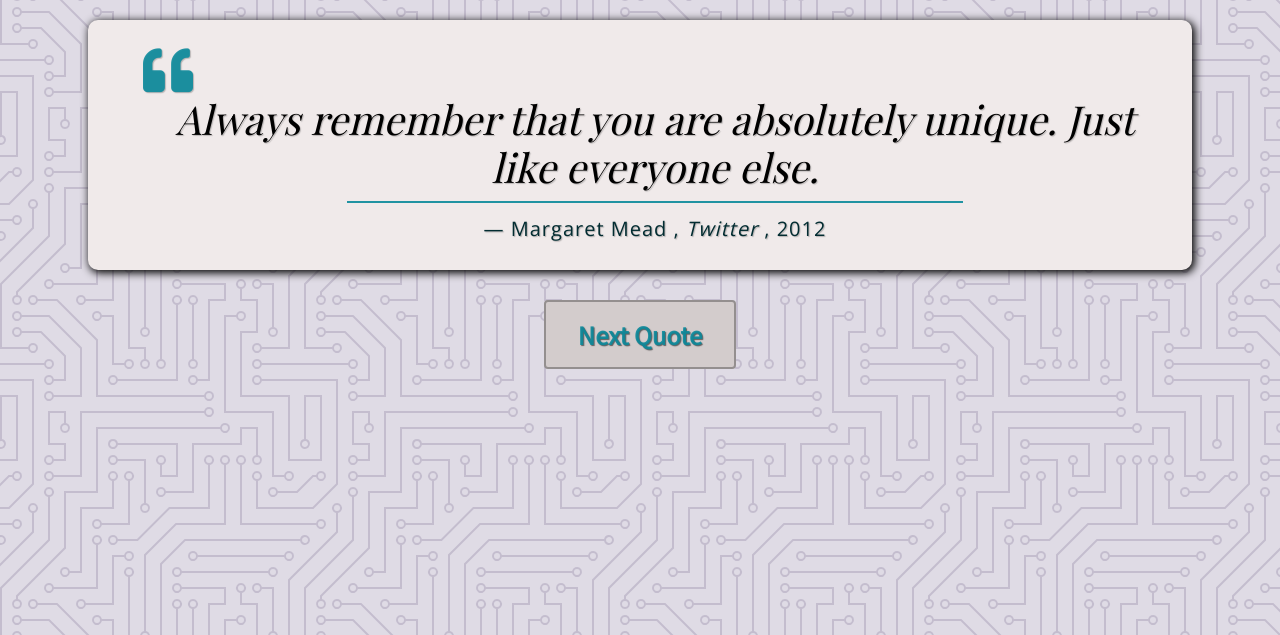
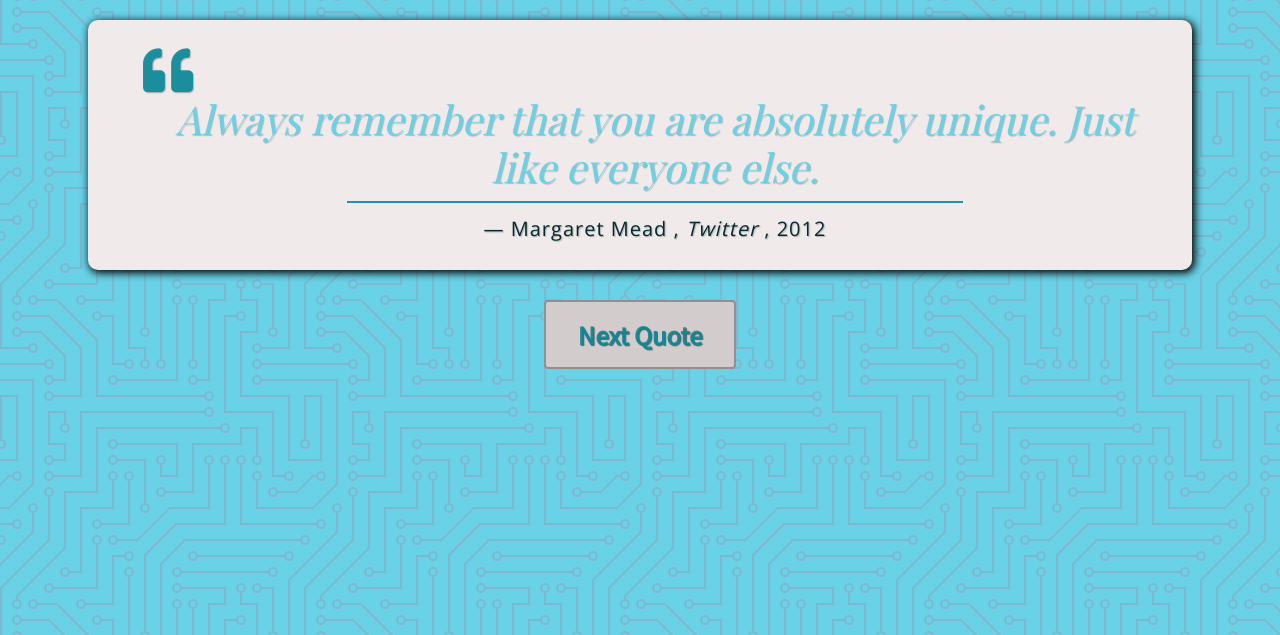
Before and after one commit to naimahassan43/random-quote, a plain HTML site: page index.html in a window 1280 px wide. Shown: the part 165-800 px from the top of the page. Drawn offline with nearby package versions, Linux system fonts and the light colour scheme; a web font is replaced by a local one.

Commit message:
Get random colors in set interval

```diff
--- a/js/script.js
+++ b/js/script.js
@@ -3,13 +3,14 @@ project 1 - Random Quote Generator
 ******************************************/
 
 /***
- * `quotes` array
+ * `array
  ***/
 const quotes = [{
         quote: 'Whoever is happy will make others happy too.',
         source: 'Anne Frank',
         citation: 'Twitter',
-        year: '2017'
+        year: '2017',
+
     },
     {
         quote: 'Tell me and I forget. Teach me and I remember. Involve me and I learn.',
@@ -73,7 +74,8 @@ const quotes = [{
         year: '2015'
     },
 ];
-
+const colors = ['#66b2b2', '#008080', '#4a8560', '#4eba72', '#69D2E7', '#50667d', '#16a085', '#4f6566', '#71c7ec', '#2c3e50'];
+//Selectors
 const quoteBtn = document.querySelector('#load-quote');
 const quoteBox = document.querySelector('#quote-box');
 
@@ -99,26 +101,23 @@ function getRandomQuote() {
     quoteBox.innerHTML = newQuote;
 }
 
-
-
 /***
  * `printQuote` function
  ***/
 function printQuote() {
     getRandomQuote();
-    setInterval(getRandomQuote, 3000);
+    getRandomColors();
+    setInterval(getRandomQuote, 10000);
+    setInterval(getRandomColors, 10000);
 }
+setTimeout(printQuote, 2000);
 
-setTimeout(printQuote, 3000);
 /*** Get Random   Color**/
-const colors = ['#66b2b2', '#008080', '#4a8560', '#4eba72', '#69D2E7', '#50667d', '#16a085', '#4f6566', '#71c7ec', '#2c3e50'];
-
 function getRandomColors() {
     const randomColors = colors[Math.floor(Math.random() * colors.length)];
     console.log(randomColors);
     document.body.style.backgroundColor = randomColors;
     document.querySelector('.quote').style.color = randomColors;
-
 }
 /***
  * click event listener for the print quote button
```
Also changed, not shown: css/styles.css (+0 -32 lines).
